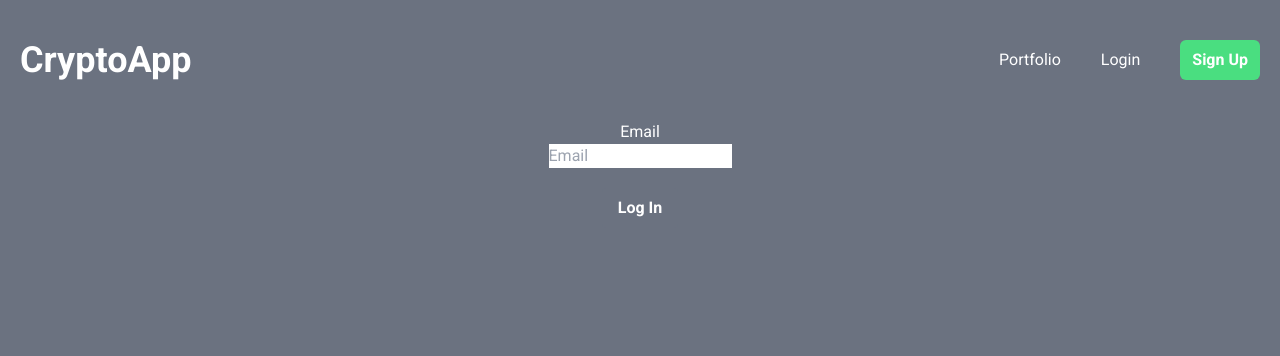
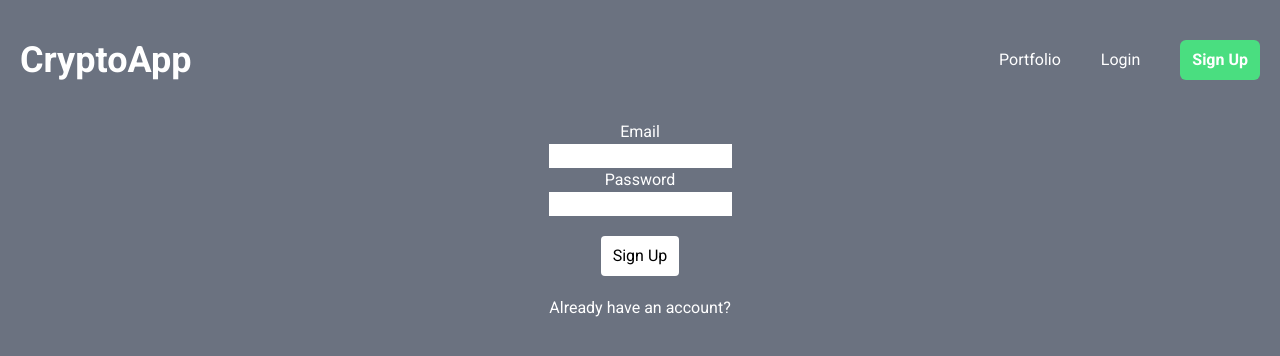
Before and after one commit to marcoluchi11/cryptoapp, a Next.js app: page /login in a window 1280 px wide. Shown: the top 356 px of the page. Built offline with nearby package versions, Linux system fonts and the light colour scheme; no server answers.

Commit message:
add form component for login

```diff
--- a/app/login/page.jsx
+++ b/app/login/page.jsx
@@ -1,37 +1,10 @@
 "use client";
+import Form from "@/components/Form";
 
-import { useState } from "react";
-
-const Login = () => {
-  const [email, setEmail] = useState("");
-  const handleChange = (e) => setEmail(e.target.value);
-  const handleSubmit = (data, e) => {
-    // e.preventDefault();
-    console.log(data);
-  };
+export default function Login() {
   return (
-    <form
-      onSubmit={() => handleSubmit(email)}
-      className="flex flex-col items-center min-w-fit"
-    >
-      <label htmlFor="email" className="">
-        Email
-      </label>
-      <input
-        placeholder="Email"
-        onChange={handleChange}
-        type="email"
-        name="email"
-        id="email"
-        value={email}
-      />
-      <input
-        type="submit"
-        value="Log In"
-        className=" cursor-pointer px-4 py-2 m-5 font-bold bg-gray-500 rounded "
-      />
-    </form>
+    <section>
+      <Form />
+    </section>
   );
-};
-
-export default Login;
+}
```
